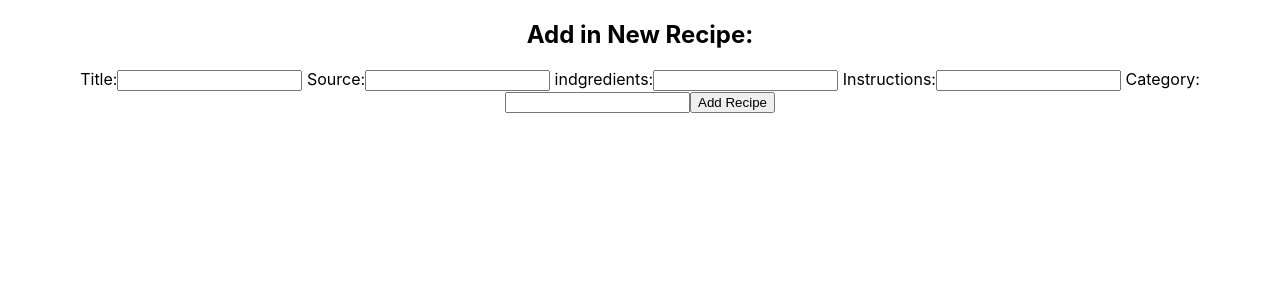
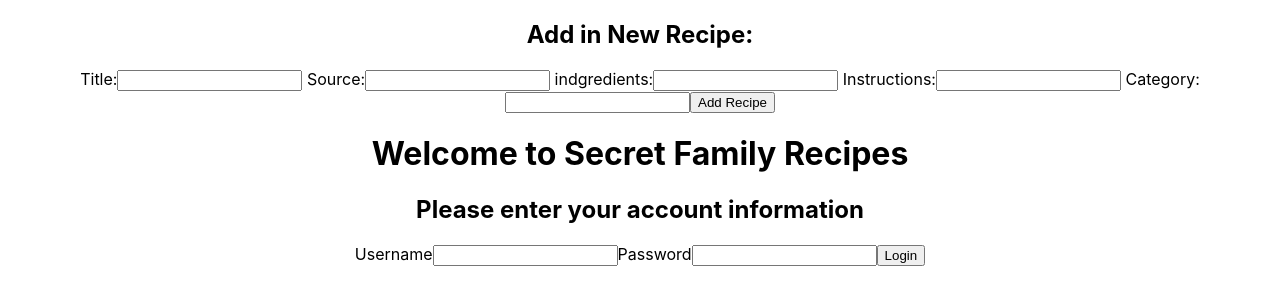
Before and after one commit to Build-Week-ft-secret-family-recipes-09/front-end, a React (Create React App) app: page / in a window 1280 px wide. Shown: the top 304 px of the page. Built offline with nearby package versions, Linux system fonts and the light colour scheme.

Commit message:
installed axios, styled components and react-router-dom

```diff
--- a/package.json
+++ b/package.json
@@ -6,9 +6,12 @@
     "@testing-library/jest-dom": "^5.16.1",
     "@testing-library/react": "^12.1.2",
     "@testing-library/user-event": "^13.5.0",
+    "axios": "^0.25.0",
     "react": "^17.0.2",
     "react-dom": "^17.0.2",
+    "react-router-dom": "^6.2.1",
     "react-scripts": "5.0.0",
+    "styled-components": "^5.3.3",
     "web-vitals": "^2.1.4"
   },
   "scripts": {
--- a/src/App.js
+++ b/src/App.js
@@ -1,10 +1,12 @@
 import './App.css';
 import RecipeForm from './components/RecipeForm';
+import Login from './login-logout/Login';
 
 function App() {
   return (
     <div className="App">
       <RecipeForm />
+      <Login/>
     </div>
   );
 }
--- a/src/login-logout/Login.js
+++ b/src/login-logout/Login.js
@@ -53,4 +53,5 @@ const Login = () => {
     )
 }
 
+
 export default Login;
```
Also changed, not shown: 1 other file (tests, documents, lock files or other folders).
